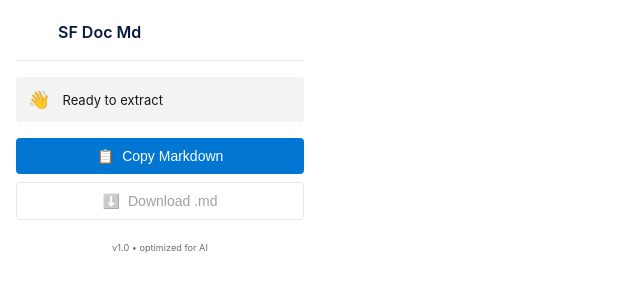
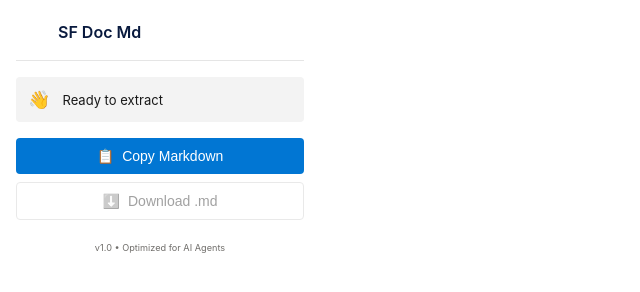
Before and after one commit to arohitu/sf-doc-extractor, a website built with webpack: page src/popup/popup.html in a window 1280 px wide. Shown: the full height of the page, 0-640 px from the left. Built offline with nearby package versions, Linux system fonts and the light colour scheme; files whose address does not match are found by name.

Commit message:
update footer text

```diff
--- a/src/popup/popup.html
+++ b/src/popup/popup.html
@@ -29,7 +29,7 @@
         </div>
 
         <footer>
-            <small>v1.0 • optimized for AI</small>
+            <small>v1.0 • Optimized for AI Agents</small>
         </footer>
     </div>
 
```
